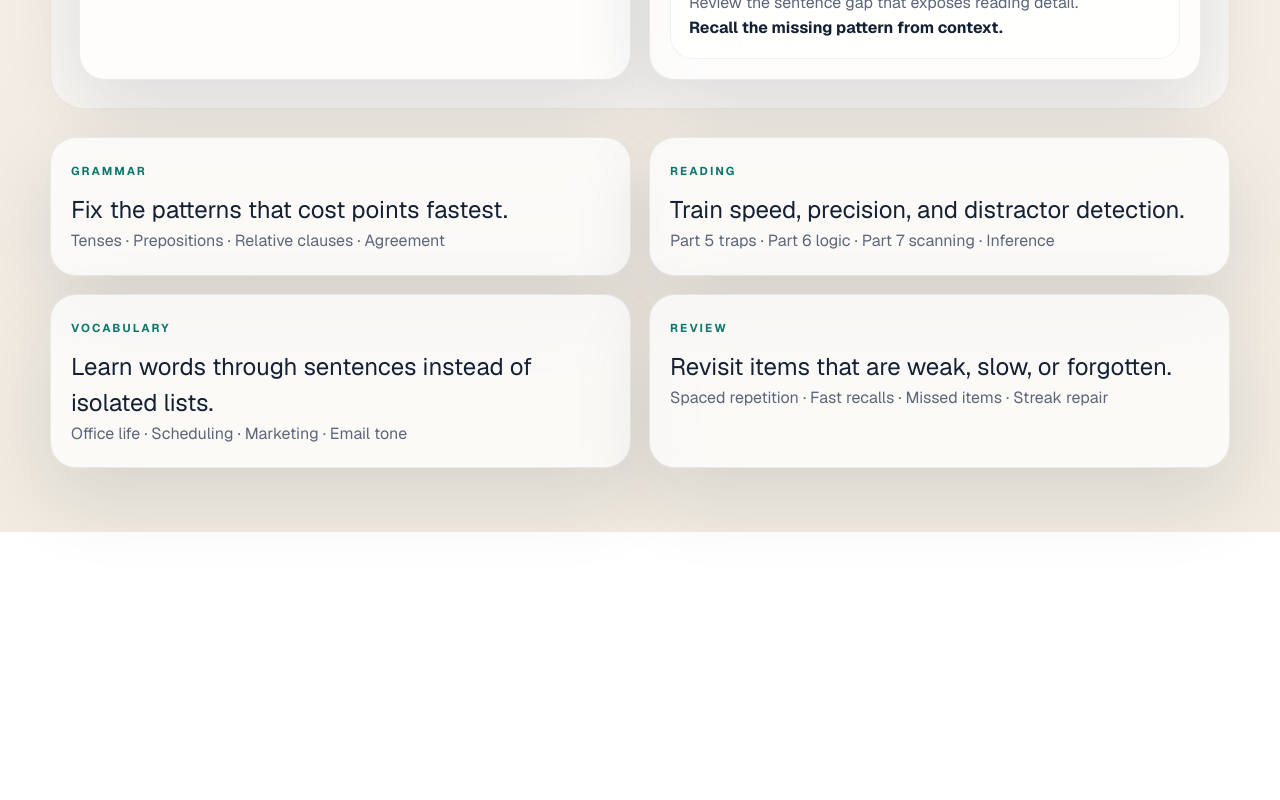
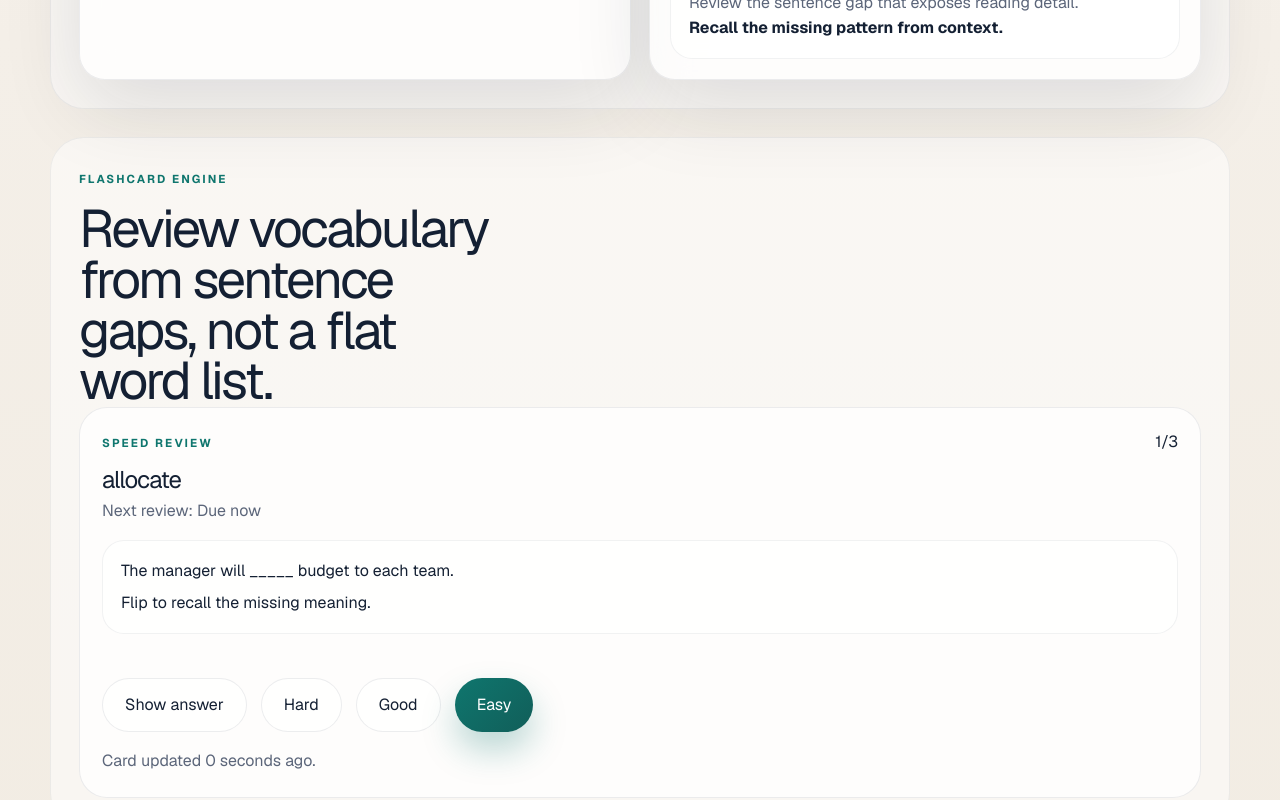
Before and after one commit to BaoAnh020603/adaptive-toeic-trainer, a Next.js app: page /library in a window 1280 px wide. Shown: the part 1080-1880 px from the top of the page. Before the commit the page ends 1612 px from the top, so only its background shows below. Built offline with nearby package versions, Linux system fonts and the light colour scheme.

Commit message:
Add spaced review flashcard engine

```diff
--- a/app/library/page.tsx
+++ b/app/library/page.tsx
@@ -1,6 +1,7 @@
 import type { Metadata } from "next";
 import Link from "next/link";
 import { AdaptiveSummary } from "../adaptive-summary";
+import { FlashcardEngine } from "../review-engine";
 import { libraryTopics } from "../../lib/library";
 
 export const metadata: Metadata = {
@@ -47,6 +48,16 @@ export default function LibraryPage() {
         <AdaptiveSummary />
       </section>
 
+      <section className="section-block">
+        <div className="section-head">
+          <div>
+            <span className="eyebrow">Flashcard engine</span>
+            <h2>Review vocabulary from sentence gaps, not a flat word list.</h2>
+          </div>
+        </div>
+        <FlashcardEngine />
+      </section>
+
       <section className="feature-grid">
         {libraryTopics.map((topic) => (
           <article className="info-card feature-card" key={topic.title}>
--- /dev/null
+++ b/app/review-engine.tsx
@@ -0,0 +1,102 @@
+"use client";
+
+import { useEffect, useMemo, useState } from "react";
+import {
+  defaultFlashcards,
+  FLASHCARD_STORAGE_KEY,
+  nextFlashcardInterval,
+  type FlashcardItem,
+} from "../lib/review";
+
+function loadFlashcards(): FlashcardItem[] {
+  if (typeof window === "undefined") return defaultFlashcards;
+  const saved = window.localStorage.getItem(FLASHCARD_STORAGE_KEY);
+  if (!saved) return defaultFlashcards;
+
+  try {
+    const parsed = JSON.parse(saved) as FlashcardItem[];
+    return parsed.length ? parsed : defaultFlashcards;
+  } catch {
+    return defaultFlashcards;
+  }
+}
+
+export function FlashcardEngine() {
+  const [cards, setCards] = useState<FlashcardItem[]>(defaultFlashcards);
+  const [currentIndex, setCurrentIndex] = useState(0);
+  const [showAnswer, setShowAnswer] = useState(false);
+  const [readyAt, setReadyAt] = useState(Date.now());
+
+  useEffect(() => {
+    setCards(loadFlashcards());
+  }, []);
+
+  useEffect(() => {
+    window.localStorage.setItem(FLASHCARD_STORAGE_KEY, JSON.stringify(cards));
+  }, [cards]);
+
+  const orderedCards = useMemo(
+    () => [...cards].sort((left, right) => left.dueAt - right.dueAt),
+    [cards],
+  );
+
+  const currentCard = orderedCards[currentIndex % orderedCards.length];
+  const dueLabel =
+    currentCard.dueAt <= Date.now() ? "Due now" : new Date(currentCard.dueAt).toLocaleDateString();
+
+  const gradeCard = (quality: "hard" | "good" | "easy") => {
+    setCards((current) =>
+      current.map((card) =>
+        card.id === currentCard.id
+          ? {
+              ...card,
+              interval: nextFlashcardInterval(card.interval, quality),
+              dueAt:
+                Date.now() +
+                nextFlashcardInterval(card.interval, quality) * 24 * 60 * 60 * 1000,
+            }
+          : card,
+      ),
+    );
+    setShowAnswer(false);
+    setCurrentIndex((value) => value + 1);
+    setReadyAt(Date.now());
+  };
+
+  return (
+    <div className="diagnostic-panel">
+      <div className="diagnostic-header">
+        <div>
+          <p className="card-kicker">Speed review</p>
+          <h3>{currentCard.word}</h3>
+          <p className="supporting">Next review: {dueLabel}</p>
+        </div>
+        <span>{currentIndex + 1}/{orderedCards.length}</span>
+      </div>
+
+      <div className="mini-card">
+        <h3>{currentCard.prompt}</h3>
+        {showAnswer ? <p>{currentCard.answer}</p> : <p>Flip to recall the missing meaning.</p>}
+      </div>
+
+      <div className="hero-actions">
+        <button className="secondary-btn" onClick={() => setShowAnswer((value) => !value)}>
+          {showAnswer ? "Hide answer" : "Show answer"}
+        </button>
+        <button className="secondary-btn" onClick={() => gradeCard("hard")}>
+          Hard
+        </button>
+        <button className="secondary-btn" onClick={() => gradeCard("good")}>
+          Good
+        </button>
+        <button className="primary-btn" onClick={() => gradeCard("easy")}>
+          Easy
+        </button>
+      </div>
+
+      <p className="supporting">
+        Card updated {Math.max(0, Math.round((Date.now() - readyAt) / 1000))} seconds ago.
+      </p>
+    </div>
+  );
+}
--- /dev/null
+++ b/lib/review.ts
@@ -0,0 +1,43 @@
+export type FlashcardItem = {
+  id: string;
+  word: string;
+  prompt: string;
+  answer: string;
+  interval: number;
+  dueAt: number;
+};
+
+export const FLASHCARD_STORAGE_KEY = "adaptive-toeic-flashcards";
+
+export const defaultFlashcards: FlashcardItem[] = [
+  {
+    id: "allocate",
+    word: "allocate",
+    prompt: "The manager will _____ budget to each team.",
+    answer: "assign resources strategically",
+    interval: 1,
+    dueAt: Date.now(),
+  },
+  {
+    id: "adjust",
+    word: "adjust",
+    prompt: "We need to _____ the schedule after the delay.",
+    answer: "change to fit a new condition",
+    interval: 1,
+    dueAt: Date.now(),
+  },
+  {
+    id: "confirm",
+    word: "confirm",
+    prompt: "Please _____ the reservation by email.",
+    answer: "verify or make certain",
+    interval: 1,
+    dueAt: Date.now(),
+  },
+];
+
+export function nextFlashcardInterval(currentInterval: number, quality: "hard" | "good" | "easy") {
+  if (quality === "hard") return 1;
+  if (quality === "good") return Math.min(currentInterval + 1, 6);
+  return Math.min(currentInterval + 2, 8);
+}
```
